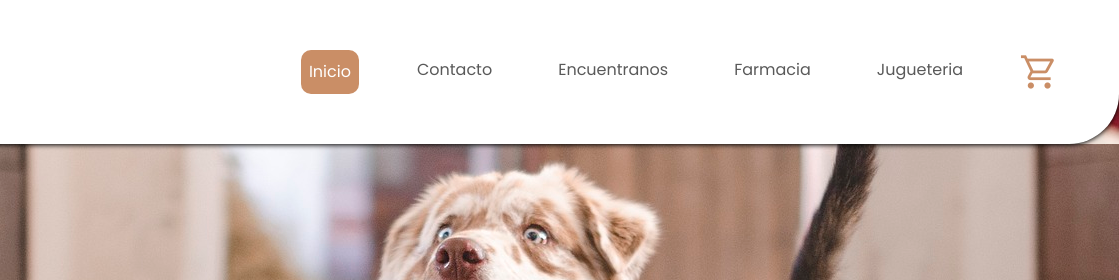
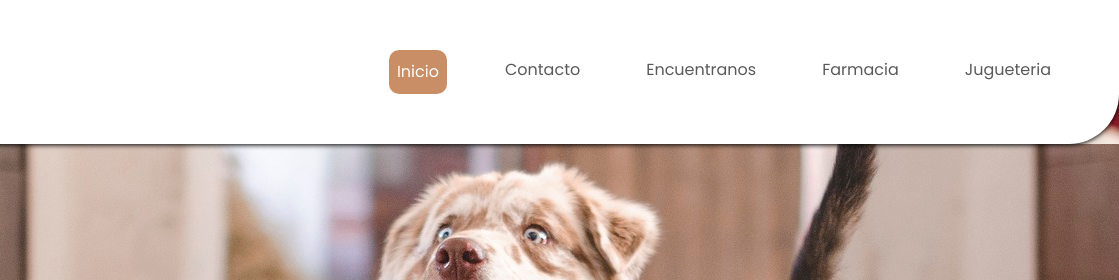
Before and after one commit to Indifference2/PetshopHuellitas, a plain HTML site: page index.html in a window 1280 px wide. Shown: the top 280 px of the page, 161-1280 px from the left. Drawn offline with nearby package versions, Linux system fonts and the light colour scheme.

Commit message:
Saque el icono del carrito en la pagina index

```diff
--- a/css/main.css
+++ b/css/main.css
@@ -65,6 +65,7 @@ nav {
 	width: 3em;
 	font-size: 20px;
 }
+
 h1 {
 	font-weight: 700;
 	font-size: 3em;
--- a/index.html
+++ b/index.html
@@ -59,7 +59,6 @@
 								<a class="nav-link me-5 tienda" href="./html/jugeteria.html"> Jugueteria </a>
 							</li>
 						</ul>
-						<span class="material-symbols-outlined me-5 d-flex align-items-center"> shopping_cart </span>
 					</div>
 				</div>
 			</nav>
```
